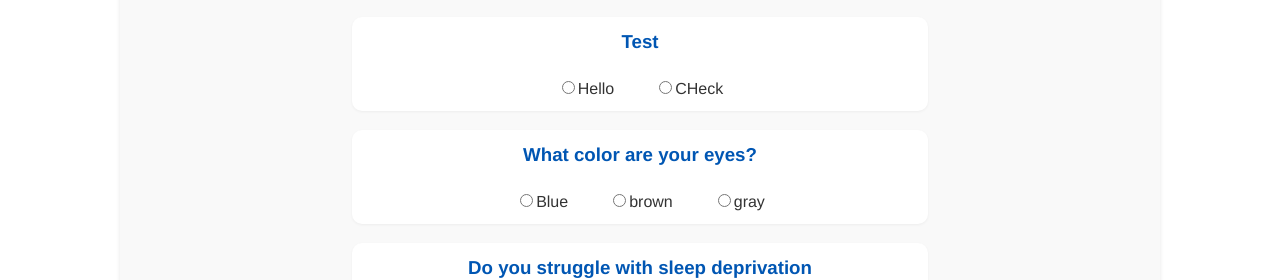
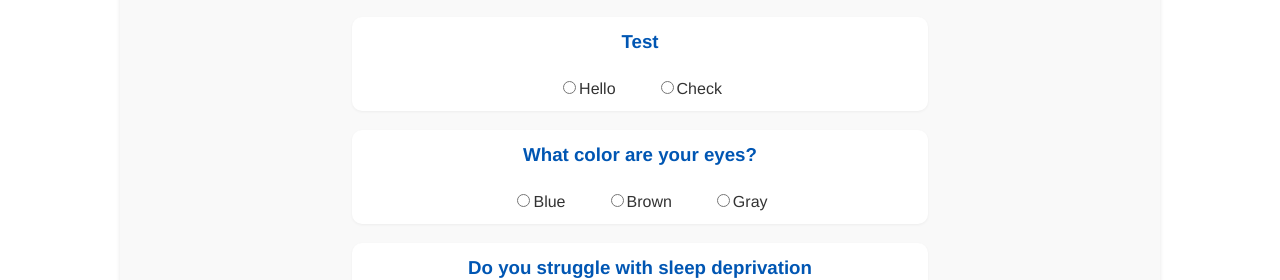
Before and after one commit to JoshuaArgiropoulos/ADHD-Med-Predictor, a React (Create React App) app in the folder adhdweb/: page /Questionaire in a window 1280 px wide. Shown: the part 372-652 px from the top of the page. Built offline with nearby package versions, Linux system fonts and the light colour scheme.

Commit message:
Hackathon ^ Will to Live v

```diff
--- a/adhdweb/src/Components/Question.js
+++ b/adhdweb/src/Components/Question.js
@@ -1,40 +1,42 @@
 import React from 'react';
-import '../Styles/Question.css'
-
+import '../Styles/Question.css';
 
 class QuestionWrap extends React.Component {
-    constructor(props) {
-        super(props);
-        this.state = {
-            components: [],
-        };
+
+  handleChange = (value) => {
+    // Call the onChange prop with the selected value
+    if (this.props.onChange) {
+      this.props.onChange(value);
     }
-
+  };
 
   render() {
-
-        const divElems = renderQuests(this.props.all);
-        return (
-    <div className="questionWrap">
-      <h3 className="quest">{this.props.question}</h3>
-      {divElems}
-
-    </div>)
+    // Pass handleChange to renderQuests
+    const divElems = renderQuests(this.props.all, this.handleChange, this.props.question);
+    return (
+      <div className="questionWrap">
+        <h3 className="quest">{this.props.question}</h3>
+        {divElems}
+      </div>
+    );
   }
-
 }
 
-function renderQuests(labels) {
-    let x = []
-    for (let i = 0; i < labels.length; i++) {
-        x.push(<div class="questForm">
-            <input name={labels[0]} type="radio"></input>
-            {labels[i]}
-
-            </div>
-            );
-    }
-    return x;
-};
+// Modify renderQuests to accept and use an onChange function
+function renderQuests(labels, onChange, question) {
+  return labels.map((label, index) => (
+    <div className="questForm" key={index}>
+      <label>
+        <input
+          name={question} // Use question text as name to ensure uniqueness
+          type="radio"
+          value={label}
+          onChange={() => onChange(label)} // Use arrow function to pass value
+        />
+        {label}
+      </label>
+    </div>
+  ));
+}
 
 export default QuestionWrap;
--- a/adhdweb/src/MainPages/Questionaire.js
+++ b/adhdweb/src/MainPages/Questionaire.js
@@ -1,35 +1,122 @@
-import React from 'react';
+import React, { useState } from 'react';
 import Navigation from '../Components/Navigation';
 import Header from '../Components/Header';
 import QuestionWrap from '../Components/Question';
-import '../Styles/Questionaire.css'
-import styles from '../Styles/HomePage.module.css'
+import '../Styles/Questionaire.css';
+import styles from '../Styles/HomePage.module.css';
+
 const Questionaire = () => {
-  let all = ["Hello", "CHeck"];
-  let colors = ["Blue", "brown", "gray"];
-  let yn = ["Yes", "No"];
+  // State to store responses
+  const [responses, setResponses] = useState({
+    test: '',
+    eyeColor: '',
+    sleepDeprivation: '',
+
+    //Add more for each question
+  });
+
+  // Function to update state based on question and selected value
+  const handleResponseChange = (question, value) => {
+    setResponses(prevResponses => ({
+      ...prevResponses,
+      [question]: value,
+    }));
+  };
+
+  // Handle form submission
+  const handleSubmit = (event) => {
+    event.preventDefault();
+    let score = 0;
+    let recommendation = "Consult a doctor for a personal evaluation.";
+
+    // Decision Tree and Scoring Logic
+    if (responses.heartCondition === 'Yes') {
+      recommendation = "Non-Stimulant Medications Recommended due to heart condition.";
+    } else {
+      // ADHD Severity Scoring
+      const severityScores = { Mild: 1, Moderate: 2, Severe: 3 };
+      score += severityScores[responses.adhdSeverity] || 0;
+
+      // Symptom Disruption Weighting
+      const disruptionScores = { 'Not at all': 0, 'Somewhat': 1, 'Very': 2 };
+      score += disruptionScores[responses.symptomDisruption] * 1; // Weight factor of 1
+
+      // Medication Duration Weighting
+      const durationScores = { 'Less than 4 hours': 1, '4–8 hours': 2, 'More than 8 hours': 3 };
+      score += durationScores[responses.medicationDuration] * 1.5; // Weight factor of 1.5
+
+      // Rule-Based Logic
+      if (parseInt(responses.age, 10) < 6 || responses.onMAOInhibitors === 'Yes') {
+        recommendation = "Consult a doctor due to age or MAO inhibitors.";
+      } else if (score >= 5) { // Threshold is arbitrary; adjust based on your analysis
+        recommendation = "Stimulant Medications Recommended.";
+      } else {
+        recommendation = "Non-Stimulant Medications Recommended.";
+      }
+    }
+
+    setResponses(prevResponses => ({ ...prevResponses, recommendation }));
+  };
+
   return (
     <div>
-        <Header/>
-
+      <Header/>
       <Navigation />
       <div className={styles.container}>
         <h3 id="head">
-        Please answer the following questionnaire. Using your responses, we will match you with the ADHD medication that best suits your needs.
+          Please answer the following questionnaire. Using your responses, we will match you with the ADHD medication that best suits your needs.
         </h3>
 
-        <form>
-          <QuestionWrap question="Test" all={all} />
-          <QuestionWrap question="What color are your eyes?" all={colors}></QuestionWrap>
-          <QuestionWrap question="Do you struggle with sleep deprivation" all={yn}></QuestionWrap>
+        <form onSubmit={handleSubmit}>
+          <QuestionWrap
+            question="Test"
+            all={["Hello", "Check"]}
+            onChange={(value) => handleResponseChange('test', value)}
+          />
+          <QuestionWrap
+            question="What color are your eyes?"
+            all={["Blue", "Brown", "Gray"]}
+            onChange={(value) => handleResponseChange('eyeColor', value)}
+          />
+          <QuestionWrap
+            question="Do you struggle with sleep deprivation"
+            all={["Yes", "No"]}
+            onChange={(value) => handleResponseChange('sleepDeprivation', value)}
+          />
+
+
+
+
+
+
+
+
+
+
+
+
+
+
+
+
+
+
+
+
+
+
+
           <div style={{ textAlign: 'center'}}>
-            <input className="sub" type="submit"></input>
+            <input className="sub" type="submit" value="Submit"></input>
           </div>
-
+          {responses.recommendation && (
+            <div style={{ marginTop: '20px', textAlign: 'center' }}>
+            <h2>Recommendation:</h2>
+            <p>{responses.recommendation}</p>
+            </div>
+            )}
         </form>
       </div>
-
-
     </div>
   );
 }
```
